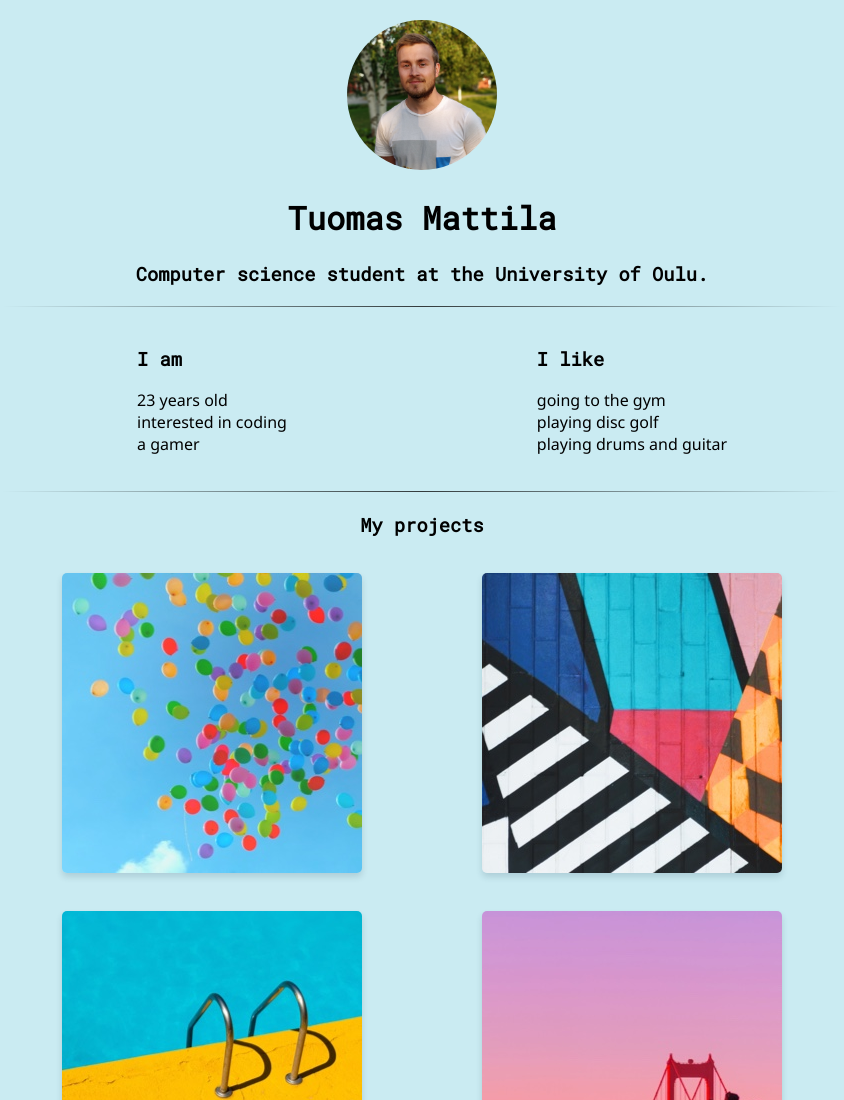
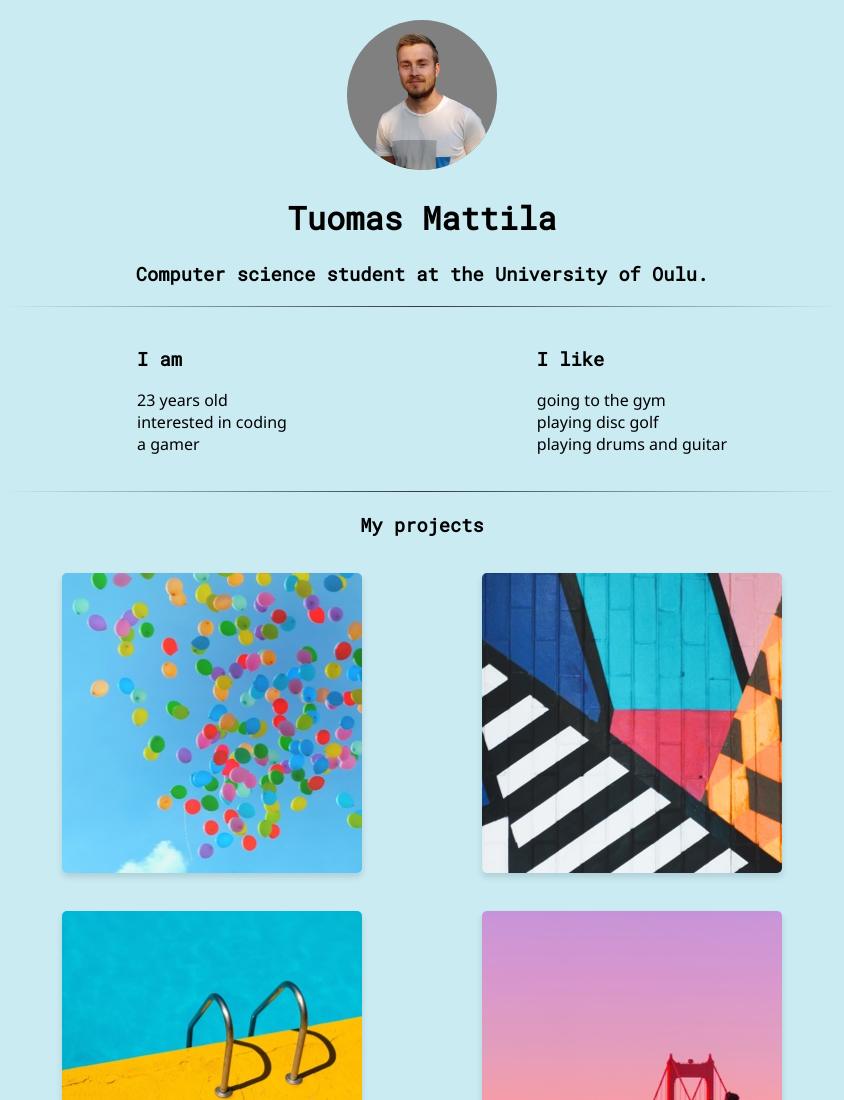
Before and after one commit to TuomasMattila/tuomasmattila.github.io, a plain HTML site: page index.html in a window 1280 px wide. Shown: the top 1100 px of the page, without its empty margins (218-1062 px from the left). Drawn offline with Linux system fonts and the light colour scheme.

Commit message:
profile picture

```diff
--- a/index.html
+++ b/index.html
@@ -11,7 +11,7 @@
         <div class="container">
 
             <div class="intro">
-                <img class="profile-picture" src="images/profile-picture.jpg"/>
+                <img class="profile-picture" src="images/Picture1.png"/>
                 <h1 id="my-name">Tuomas Mattila</h1>
                 <h3>Computer science student at the University of Oulu.</h3>
                 <p></p>
--- a/style.css
+++ b/style.css
@@ -35,6 +35,7 @@ hr {
     height: 150px;
     box-shadow: 0 4px 6 px 0 rgb(34, 60, 80, 0.16);
     transition: all ease-in-out .2s;
+    background-color: gray;
 }
 
 .profile-picture:hover {
```
Also changed, not shown: images/Picture1.png (added).
